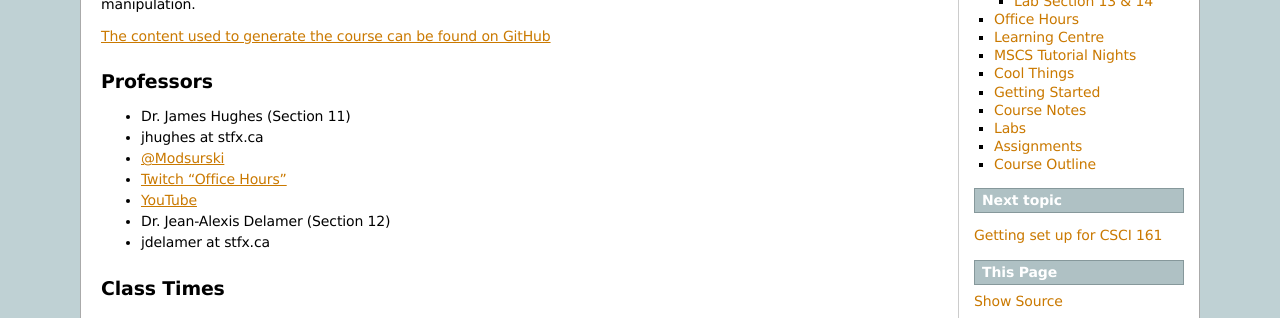
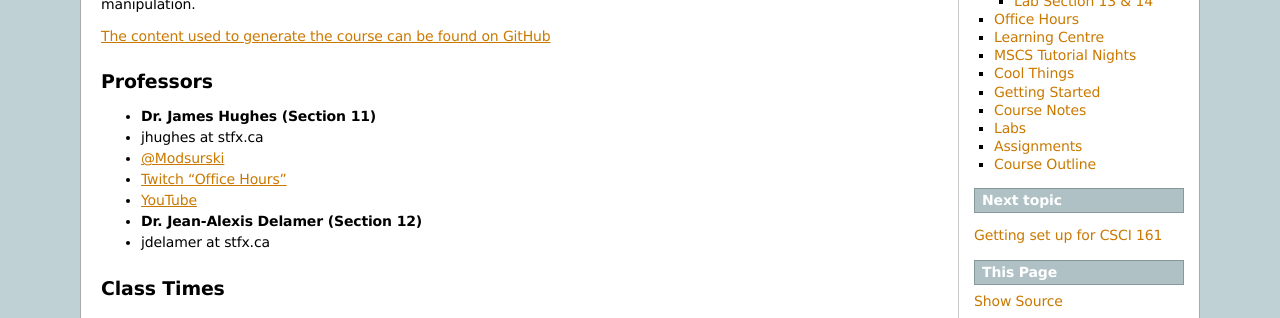
Before and after one commit to jameshughes89/cs101, a Sphinx documentation site: the page built from source/index.rst, in a window 1280 px wide. Shown: the part 257-575 px from the top of the page. Built offline with Sphinx 7.4.7, drawn with Linux system fonts in a browser that asks for light colours.

Commit message:
Emph profs names

```diff
--- a/source/index.rst
+++ b/source/index.rst
@@ -22,14 +22,14 @@ This course is devoted to learning proper problem solving techniques and basic p
 Professors
 ==========
 
-* Dr. James Hughes (Section 11)
+* **Dr. James Hughes (Section 11)**
 * jhughes at stfx.ca
 * `@Modsurski <https://twitter.com/Modsurski>`_
 * `Twitch "Office Hours" <https://www.twitch.tv/conlabx>`_
 * `YouTube <https://www.youtube.com/channel/UCIruexBZJaawh_9WF_vjTPg>`_
 
 
-* Dr. Jean-Alexis Delamer (Section 12)
+* **Dr. Jean-Alexis Delamer (Section 12)**
 * jdelamer at stfx.ca
 
 
```
